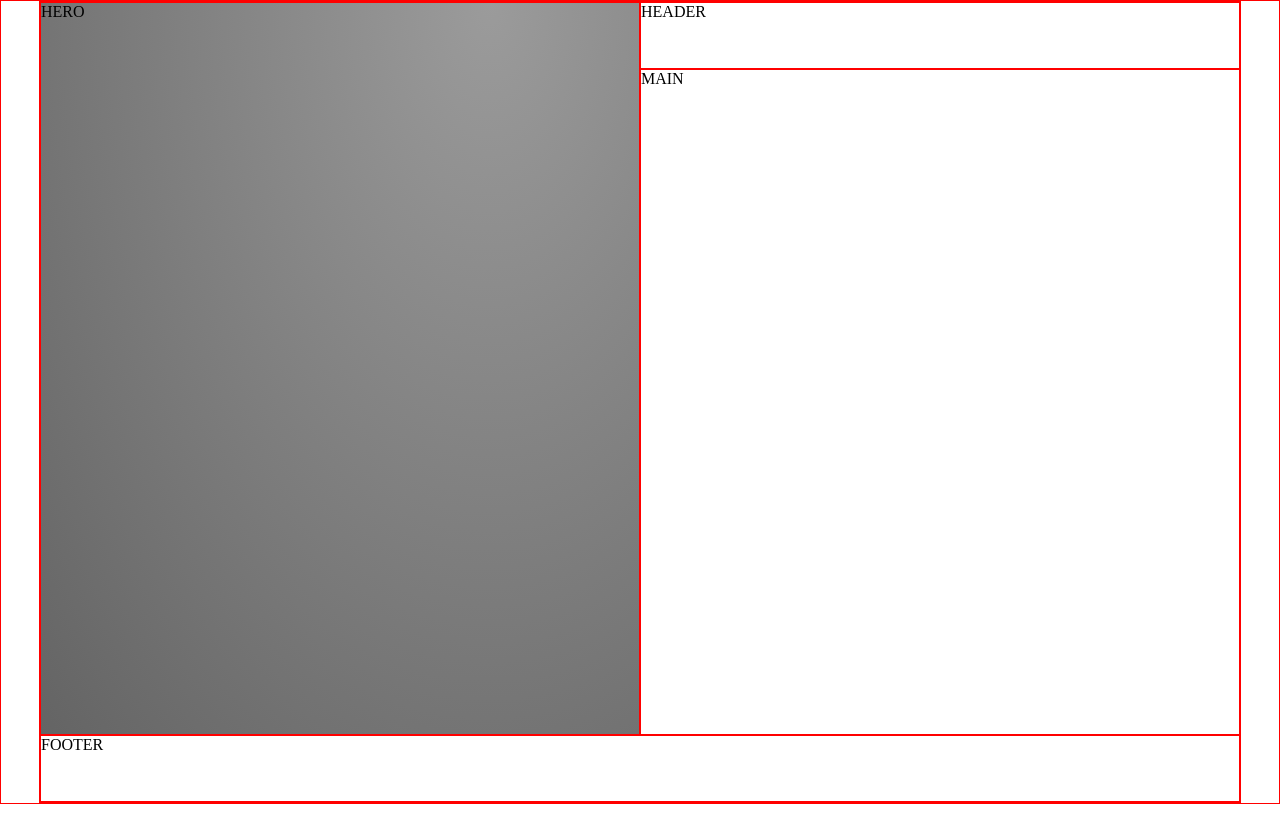
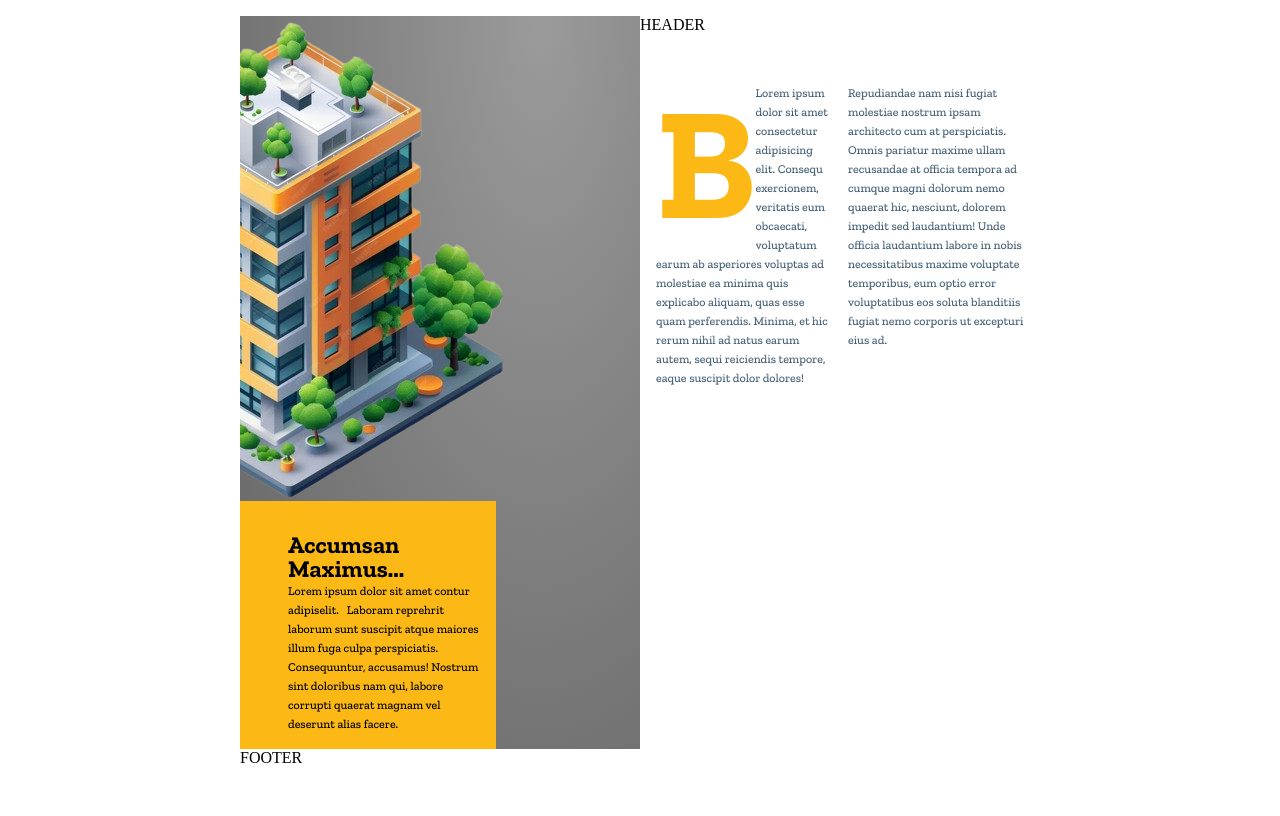
Before and after one commit to WillemDalton/235, a plain HTML site: page 235/project1/spec.html in a window 1280 px wide. Drawn offline with nearby package versions, Linux system fonts and the light colour scheme.

Commit message:
progress 1 work

```diff
--- a/235/project1/css/spec.css
+++ b/235/project1/css/spec.css
@@ -1,9 +1,31 @@
+@import url('https://fonts.googleapis.com/css2?family=Noticia+Text:ital,wght@0,400;0,700;1,400;1,700&family=Zilla+Slab:ital,wght@0,500;0,700;1,400&display=swap');
+
 /* bright yellow -- rgb(252,185,22)
     baby blue - rgb(15, 207, 242)
     steel blue - rgb(41, 67, 91) (header text)
     text gradient - rgb(105, 127, 144) -> rgb(46, 77, 99)
  */
 
+ .medium {
+    font-family: "Zilla Slab", serif;
+    font-weight: 500;
+    font-style: normal;
+    font-size: 12px;
+    line-height: 1.5;
+  }
+
+  .bold {
+    font-family: "Zilla Slab", serif;
+    font-weight: 700;
+    font-style: normal;
+    font-size: 24px;
+  }
+
+  .italic {
+    font-family: "Zilla Slab", serif;
+    font-weight: 400;
+    font-style: italic;
+  }
 
 #wrapper {
     display: grid;
@@ -15,35 +37,89 @@
         "hero main"
         "footer footer";
 
-    max-width: 1200px;
+    max-width: 800px;
     margin: 0 auto;
+    margin-top: 1rem;
 }
-
 
 .header {
     grid-area: header;
 }
 
 .hero {
+    position: relative;
     grid-area: hero;
     background-image: radial-gradient(
         farthest-corner at 75% 0%,
         rgb(155,155,155
-        ), rgb(100,100,100))
+        ), rgb(100,100,100));
+
+    overflow: hidden;
 }
 
+#apartmentHero {
+    z-index: 1;
+    object-position: -25vh 0;
+    width: 125%;
+}
+
+#sidebar {
+    position: absolute;
+    z-index: 100;
+    width: 50%;
+    background-color: #fcb916;
+    float: left;
+    left: 0px;
+    bottom: 0px;
+    padding-left: 3rem;
+    padding-right: 0.5rem;
+    padding-bottom: 1rem;
+}
+
+#sidebar > h2 {
+    width: 50%;
+    line-height: 1;
+    margin: 2rem 0 0 0;
+}
+
+#sidebar > .medium {
+    margin: 0 0 0 0;
+    white-space: pre-wrap;
+    display: inline;
+}
+
+
 .main {
-    grid-area: main;
+    padding: 0 1rem 0 1rem;
+    columns: 2;
+}
+
+#dropcap {
+    float: left;
+    font-size: 20vh;
+    line-height: 20vh;
+    color: rgb(252,185,22);
+}
+
+.main > p {
+    white-space: pre-wrap;
+    display: inline;
+    background: -webkit-linear-gradient(#697f90, #2E4D63);
+    background-size: 100%;
+    background-clip: text;
+    -webkit-background-clip: text;
+    -webkit-text-fill-color: transparent;
 }
 
 .footer {
     grid-area: footer;
+
 }
 
 body {
     height: 100vh;
 }
-
+/*
 * {
     border: 1px red ridge;
-}
+} */
--- a/235/project1/spec.html
+++ b/235/project1/spec.html
@@ -7,9 +7,19 @@
     <title>Spec Website</title>
 </head>
 <body id="wrapper">
-    <div class="hero">HERO</div>
+    <div class="hero">
+        <img id="apartmentHero" src="media/isometricApartment.png" alt="isometric view of modern apartment">
+        <div id="sidebar">
+            <h2 class="bold">Accumsan Maximus...</h2>
+            <p class="medium">Lorem ipsum dolor sit amet contur adipiselit.   Laboram reprehrit laborum sunt suscipit atque maiores illum fuga culpa perspiciatis. Consequuntur, accusamus! Nostrum sint doloribus nam qui, labore corrupti quaerat magnam vel deserunt alias facere.</p>
+        </div>
+    </div>
     <div class="header">HEADER</div>
-    <div class="main">MAIN</div>
+    <div class="main">
+        <span id="dropcap" class="bold">B</span>
+        <p class="medium">Lorem ipsum dolor sit amet consectetur adipisicing elit. Consequ exercionem, veritatis eum obcaecati, voluptatum earum ab asperiores voluptas ad molestiae ea minima quis explicabo aliquam, quas esse quam perferendis. Minima, et hic rerum nihil ad natus earum autem, sequi reiciendis tempore, eaque suscipit dolor dolores! Repudiandae nam nisi fugiat molestiae nostrum ipsam architecto cum at perspiciatis. Omnis pariatur maxime ullam recusandae at officia tempora ad cumque magni dolorum nemo quaerat hic, nesciunt, dolorem impedit sed laudantium! Unde officia laudantium labore in nobis necessitatibus maxime voluptate temporibus, eum optio error voluptatibus eos soluta blanditiis fugiat nemo corporis ut excepturi eius ad.
+        </p>
+    </div>
     <div class="footer">FOOTER</div>
 </body>
 </html>
```
Also changed, not shown: 235/project1/media/isometricApartment.png (added).
